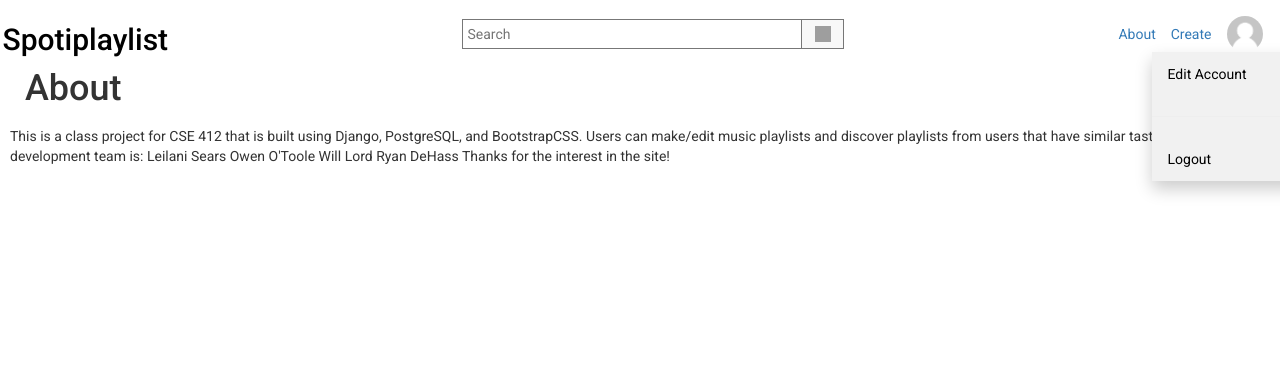
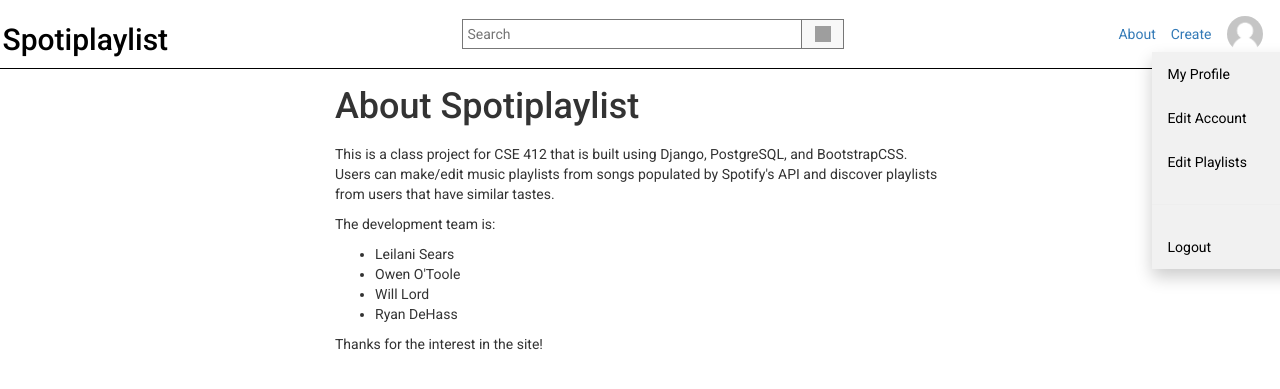
Before and after one commit to leilanisears/CSE412, a Django app: page /about/ in a window 1280 px wide, after a click that opens the changed part. Shown: the top 389 px of the page. Run offline with Django 3.2, Linux system fonts and the light colour scheme; the visitor is signed in with stand-in values (Sample User, id 1); some libraries are stand-ins or nearby versions; grey boxes are pictures that could not be loaded.

Commit message:
Continue work on site functionality

```diff
--- a/final_project/musicdb_project/musicdb/static/styles.css
+++ b/final_project/musicdb_project/musicdb/static/styles.css
@@ -13,6 +13,7 @@
     width: 100%;
     background-color: white;
     z-index: 1;
+    border-bottom: 1px solid black;
 }
 .search-bar {
     display: flex;
@@ -46,10 +47,6 @@
     background-color: #F0F0F0;
 }
 
-.playlist-section {
-
-}
-
 .playlist-section:first-child {
     border-top: none;
 }
@@ -63,7 +60,7 @@
 }
 
 .behind-header {
-    padding-top: 4.9rem;
+    margin-top: 5.7rem;
     padding-left: 1rem;
     padding-right: 1rem;
     padding-bottom: 1rem;
@@ -212,10 +209,6 @@
     box-shadow: 0 8px 8px rgba(0,0,0,0.3);
 }
 
-.thumbnail-image {
-    background-color: #777;
-}
-
 .playlist-metadata {
     margin-top: -1.5rem;
 }
--- a/final_project/musicdb_project/musicdb/templates/about.html
+++ b/final_project/musicdb_project/musicdb/templates/about.html
@@ -1,23 +1,20 @@
 {% extends "base.html" %}
 {% block content %}
-<article class="media">
-    <div class="container-fluid">
-        <h1>About</h1>
-    </div>
+<article class="media col-sm-6 col-sm-offset-3">
+    <h1>About Spotiplaylist</h1>
     <div style="padding-top: 0.5em">
         <p>This is a class project for CSE 412 that is built using Django, PostgreSQL, and BootstrapCSS.
-
-            Users can make/edit music playlists and discover playlists from users that have similar tastes.
-
-
-            The development team is:
-            Leilani Sears
-            Owen O'Toole
-            Will Lord
-            Ryan DeHass
-
+            Users can make/edit music playlists from songs populated by Spotify's API and discover playlists
+            from users that have similar tastes.
+        </p>
+        <p>The development team is:
+            <ul>
+                <li>Leilani Sears</li>
+                <li>Owen O'Toole</li>
+                <li>Will Lord</li>
+                <li>Ryan DeHass</li>
+            </ul>
             Thanks for the interest in the site!
-
         </p>
     </div>
 </article>
--- a/final_project/musicdb_project/musicdb/templates/base.html
+++ b/final_project/musicdb_project/musicdb/templates/base.html
@@ -41,7 +41,9 @@
             <img class="header-user-icon dropbtn" src="{{ user.image.url }}" alt="Account Settings" onclick="expandFunct()">
             <div class="dropdown-content" id="profile-dropdown">
               <!--<a href="{% url 'user-playlists' user.username %}">My Playlists</a>-->
+              <a href="{% url 'user-playlists' user.username %}">My Profile</a>
               <a href="{% url 'user-profile' %}">Edit Account</a>
+              <a href="{% url 'my-playlists' %}">Edit Playlists</a>
               <hr class="dropdown-divider">
               <a href="{% url 'logout' %}">Logout</a>
             </div>
@@ -52,7 +54,8 @@
           {% endif %}
         </div>
       </header>
-      <div class="behind-header">
+      <div class="behind-header"></div>
+      <div>
         {% include 'includes/messages.html' %}
         {% block content %}
         {% endblock content %}
--- a/final_project/musicdb_project/musicdb/templates/includes/messages.html
+++ b/final_project/musicdb_project/musicdb/templates/includes/messages.html
@@ -1,7 +1,12 @@
 {% if messages %}
-<ul class="messages">
-    {% for message in messages %}
-    <li {% if message.tags %} class="{{ message.tags }}"{% endif %}>{{ message }}</li>
-    {% endfor %}
-</ul>
+<div class="row">
+    <div class="col-sm-6 col-sm-offset-3">
+        {% for message in messages %}
+        <div class="alert alert-{{ message.tags }}" role="alert">
+            <p> {{ message }}</p>
+        </div>
+        {% endfor %}
+    </div>
+</div>
+
 {% endif %}
--- a/final_project/musicdb_project/musicdb/templates/playlist_create.html
+++ b/final_project/musicdb_project/musicdb/templates/playlist_create.html
@@ -2,7 +2,7 @@
 {% load crispy_forms_tags %}
 
 {% block content %}
-<div style="background-color: hsl(248, 20%, 28%, 1);">
+<div class="col-sm-6 col-sm-offset-3">
     <form method="POST" enctype="multipart/form-data">
         {% csrf_token %}
         <fieldset>
--- a/final_project/musicdb_project/musicdb/urls.py
+++ b/final_project/musicdb_project/musicdb/urls.py
@@ -2,11 +2,10 @@ from django.urls import path, re_path
 from .views import (
     PlaylistView,
     PlaylistDetailView,
-    PlaylistCreateView,
     PlaylistUpdateView,
     PlaylistCreateView,
     PlaylistDeleteView,
-    UserPlaylistView,
+    PlaylistSelectView,
     SearchPlaylistView,
     SearchSongView,
 )
@@ -20,6 +19,7 @@ urlpatterns = [
     path('playlist/<slug:the_slug>/', PlaylistDetailView.as_view(), name='playlist-detail'),
     path('update/update?p=<playlist_id>/', PlaylistUpdateView.as_view(), name='playlist-update'),
     path('delete/delete?p=<playlist_id>/', PlaylistDeleteView.as_view(), name='playlist-delete'),
+    path('playlistbuilder/', PlaylistSelectView.as_view(), name='my-playlists'),
 
     # path("addremove/<str:user_id>/<slug:playlist_id>/<str:action>", views.add_remove_songs, name="add or remove songs from playlist"),
     # path("editplaylist/<str:user_id>/<slug:playlist_id>/<str:action>/", views.edit_playlist, name="edit playlist name or delete playlist"),
--- a/final_project/musicdb_project/musicdb/views.py
+++ b/final_project/musicdb_project/musicdb/views.py
@@ -38,11 +38,11 @@ class PlaylistView(ListView):
 
 class UserPlaylistView(ListView):
     model = Playlist
-    template_name = 'display_all.html'
+    template_name = 'user_profile.html'
     context_object_name = 'playlists'
     ordering = ['-date_updated']
     slug_url_kwarg = 'the_slug'
-    slug_field = 'slug'
+    slug_field = 'playlist_id'
 
     def get_queryset(self):
         user = get_object_or_404(User, username=self.kwargs.get('username'))
@@ -117,7 +117,7 @@ class PlaylistUpdateView(LoginRequiredMixin, UserPassesTestMixin, UpdateView):
     fields = ('playlist_name')
     template_name = 'playlist_update.html'
     slug_url_kwarg = 'the_slug'
-    slug_field = 'slug'
+    slug_field = 'playlist_id'
 
     def form_valid(self, form):
         form.instance.creator = self.request.user
@@ -133,13 +133,28 @@ class PlaylistDeleteView(LoginRequiredMixin, UserPassesTestMixin, DeleteView):
     model = Playlist
     success_url = '/'
     slug_url_kwarg = 'the_slug'
-    slug_field = 'slug'
+    slug_field = 'playlist_id'
 
     def test_func(self):
         playlist = self.get_object()
         if self.request.user == playlist.creator:
             return True
         return False
+
+class PlaylistSelectView(LoginRequiredMixin, ListView):
+    model = Playlist
+    context_object_name = 'playlists'
+    template_name = 'playlist_select.html'
+    ordering = ['-date_updated']
+    slug_url_kwarg = 'the_slug'
+    slug_field = 'playlist_id'
+
+class PlaylistBuildView(LoginRequiredMixin, DetailView):
+    model = Playlist
+    context_object_name = 'playlists'
+    template_name = 'playlist_build.html'
+    slug_url_kwarg = 'the_slug'
+    slug_field = 'playlist_id'
 
 
 # generates a randomized string for the playlist_id (primary key) to be indexed
--- a/final_project/musicdb_project/musicdb_project/urls.py
+++ b/final_project/musicdb_project/musicdb_project/urls.py
@@ -26,14 +26,12 @@ urlpatterns = [
     #path('welcome/', include("musicdb.urls")),
     path('admin/', admin.site.urls),
     path('accounts/', include('django.contrib.auth.urls')),
-    # If I have time to revamp users, I will be adding user views here
     path('register/', user_views.register, name='register'),
-    path('u/', user_views.profile, name='user-profile'),
+    path('account/', user_views.profile, name='user-profile'),
     path('login/', auth_views.LoginView.as_view(template_name='login.html'), name='login'),
     path('logout/', auth_views.LogoutView.as_view(template_name='logout.html'), name='logout'),
     path('create/', music_views.PlaylistCreateView.as_view(template_name='playlist_create.html'), name='playlist-create'),
-    path("u/<str:username>/playlists", music_views.UserPlaylistView.as_view(), name="user-playlists"),
-    #path('u/', include("users.urls")),
+    path("u/<str:username>/", music_views.UserPlaylistView.as_view(), name="user-playlists"),
     path('contact/', include("contact.urls")),
     #path('search/', include("search.urls")),
     path('', include('musicdb.urls')),
--- a/final_project/musicdb_project/users/forms.py
+++ b/final_project/musicdb_project/users/forms.py
@@ -18,13 +18,13 @@ class RegistrationForm(UserCreationForm):
 class UserUpdateForm(forms.ModelForm):
     class Meta:
         model = User
-        fields = ['image', 'username', 'first_name', 'last_name']
+        fields = ['image', 'username', 'first_name', 'last_name', 'country']
 
     def clean_username(self):
         user = self.cleaned_data['username']
 
         try:
-            User.objects.exclude(pk.instance.pk).get(username=user)
+            User.objects.exclude(pk=self.instance.pk).get(username=user)
         except User.DoesNotExist:
             return user
         raise forms.ValidationError('Username "%s" is already in use.' % user)
--- a/final_project/musicdb_project/users/templates/login.html
+++ b/final_project/musicdb_project/users/templates/login.html
@@ -2,7 +2,7 @@
 {% load crispy_forms_tags %}
 
 {% block content %}
-<div id="login">
+<div class="col-sm-6 col-sm-offset-3" id="login">
     <form method="POST">
         {% csrf_token %}
         <!-- Again.. come up with something better and change this cause i hate it and its cringe but i cant do it-->
--- a/final_project/musicdb_project/users/templates/register.html
+++ b/final_project/musicdb_project/users/templates/register.html
@@ -3,7 +3,7 @@
 
 {% block content %}
 <!-- template for login using the default django auth package -->
-<div class="register">
+<div class="register col-sm-6 col-sm-offset-3">
     <form method="post">
         {% csrf_token %}
         <fieldset class="form-group">
--- a/final_project/musicdb_project/users/urls.py
+++ b/final_project/musicdb_project/users/urls.py
@@ -15,7 +15,6 @@ urlpatterns = [
     path("login/", login, name="login"),
     path("logout/", logout, name="logout"),
     path("register/", register, name="register"),
-    path('<str:user_id>/', profile, name="profile"),
     path("delete/<str:user_id>", delete_profile, name="delete-profile"),
     path("<str:user_id>/<str:action>/", follow_unfollow, name="follow-unfollow"),
 ]
```
Also changed, not shown: final_project/musicdb_project/musicdb/templates/user_profile.html (added, +34 -0 lines), final_project/musicdb_project/users/templates/user.html (+14 -1 lines), final_project/musicdb_project/users/views.py (+6 -6 lines), final_project/musicdb_project/media/avatars/pepe.jpg (added), final_project/musicdb_project/musicdb/templates/playlist_build.html (added), final_project/musicdb_project/musicdb/templates/playlist_select.html (added).
